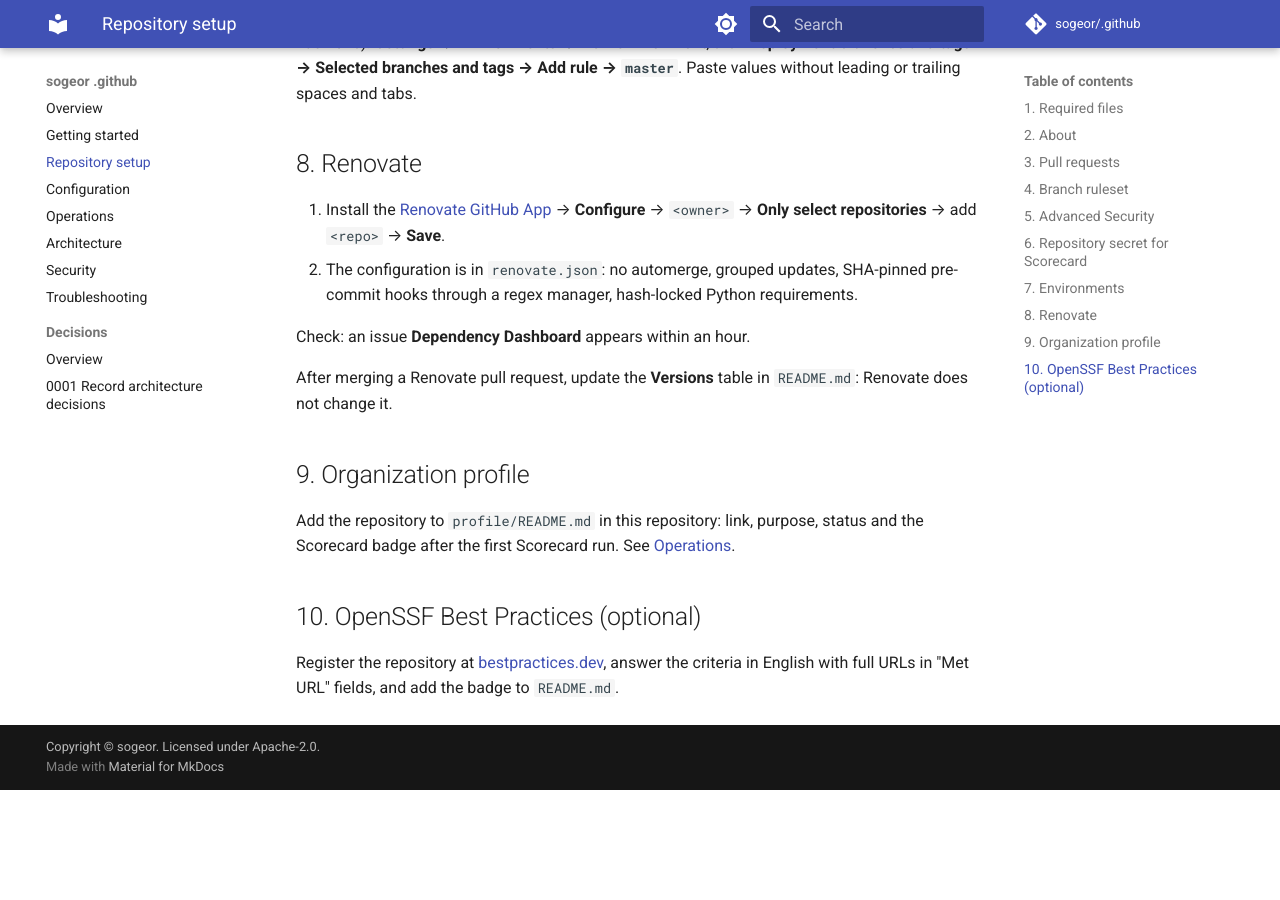
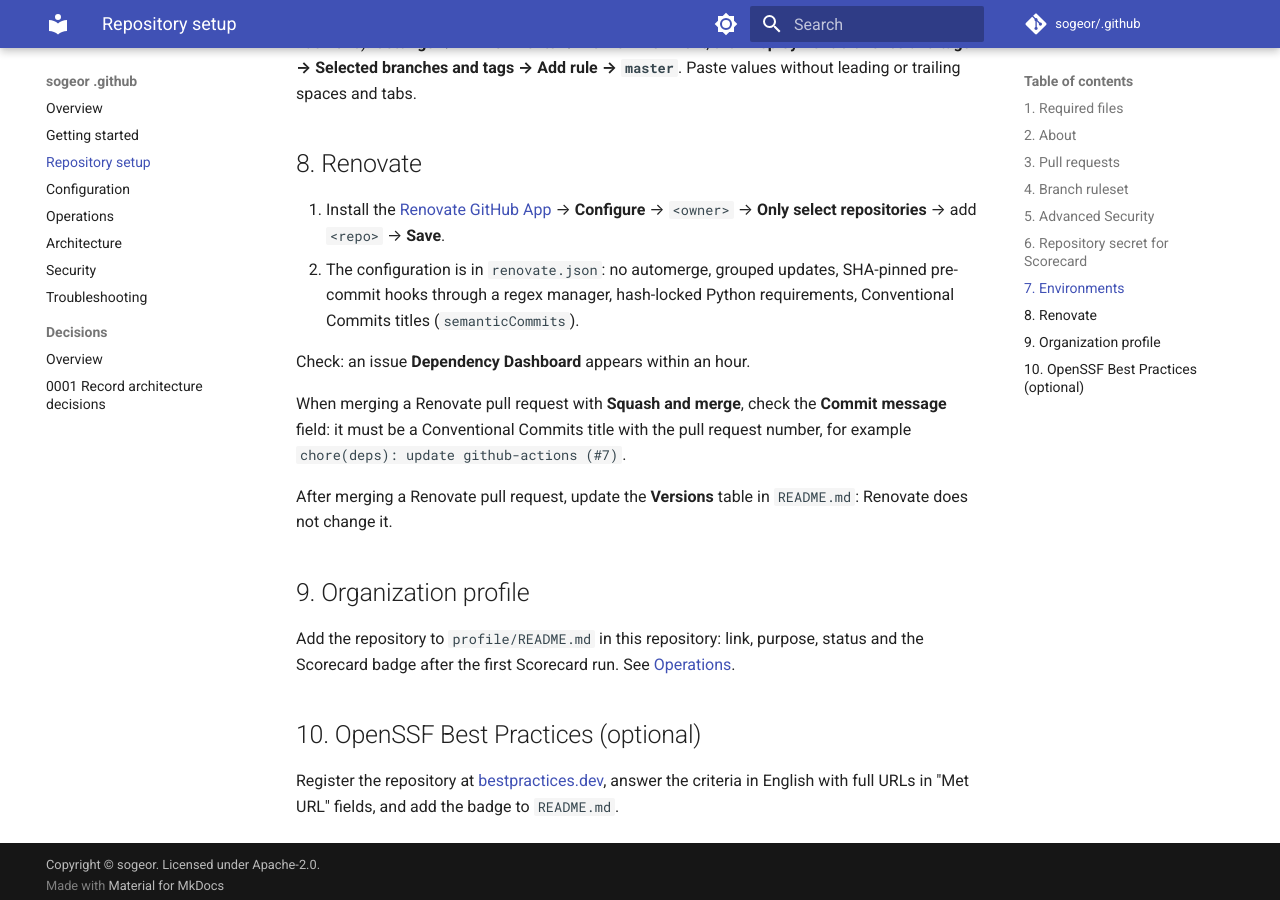
Before and after one commit to sogeor/.github, an MkDocs documentation site: the page built from docs/setup.md, in a window 1280 px wide and 900 px high, scrolled down 3355 px. Built offline with MkDocs 1.6.1 and Material for MkDocs 9.7.7, drawn with Linux system fonts in a browser that asks for light colours; comment, search, counter and statistics services are not loaded; before the commit the page ends 4145 px from its top, so only the background shows below that.

Commit message:
chore: enable semantic commits for renovate (#6)

```diff
--- a/docs/setup.md
+++ b/docs/setup.md
@@ -108,9 +108,14 @@ spaces and tabs.
 1. Install the [Renovate GitHub App](https://github.com/apps/renovate) → **Configure** →
    `<owner>` → **Only select repositories** → add `<repo>` → **Save**.
 2. The configuration is in `renovate.json`: no automerge, grouped updates, SHA-pinned
-   pre-commit hooks through a regex manager, hash-locked Python requirements.
+   pre-commit hooks through a regex manager, hash-locked Python requirements, Conventional Commits
+   titles (`semanticCommits`).
 
 Check: an issue **Dependency Dashboard** appears within an hour.
+
+When merging a Renovate pull request with **Squash and merge**, check the **Commit message** field:
+it must be a Conventional Commits title with the pull request number, for example
+`chore(deps): update github-actions (#7)`.
 
 After merging a Renovate pull request, update the **Versions** table in `README.md`: Renovate does
 not change it.
--- a/renovate.json
+++ b/renovate.json
@@ -5,6 +5,7 @@
     ":dependencyDashboard",
     "helpers:pinGitHubActionDigests"
   ],
+  "semanticCommits": "enabled",
   "automerge": false,
   "pinDigests": true,
   "labels": [
```
Also changed, not shown: CHANGELOG.md (+5 -0 lines), README.md (+1 -0 lines).
